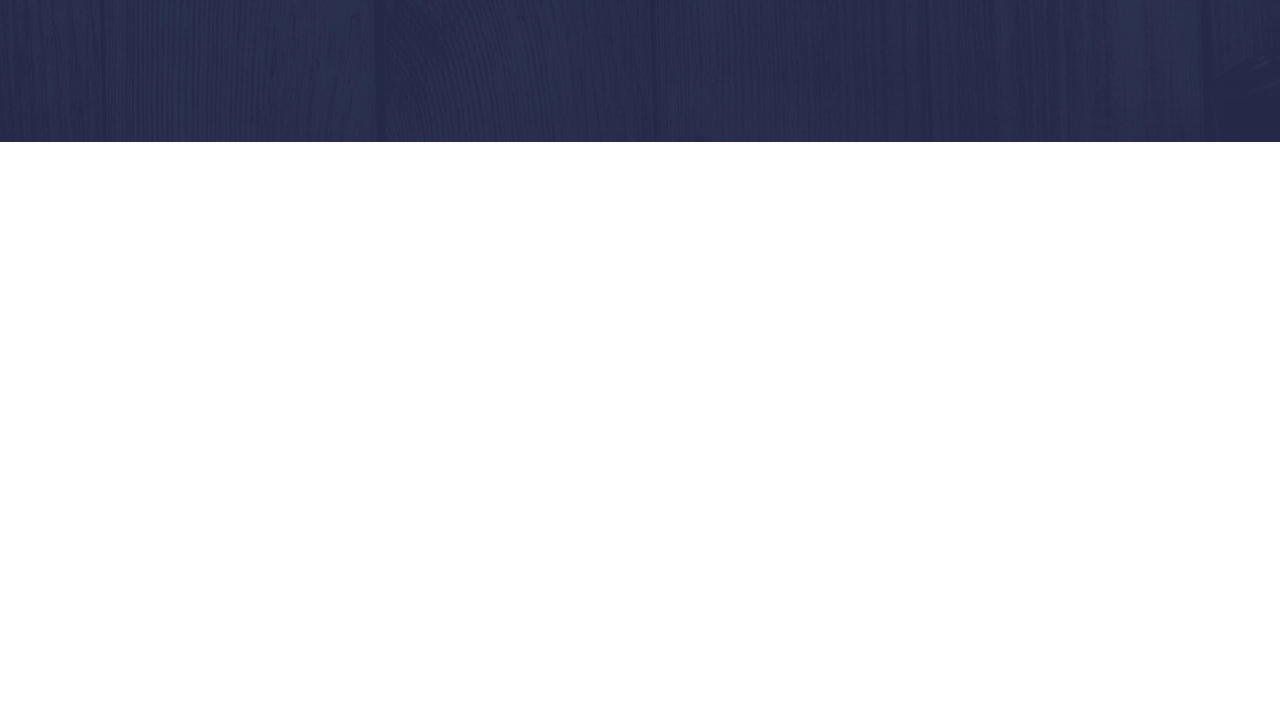
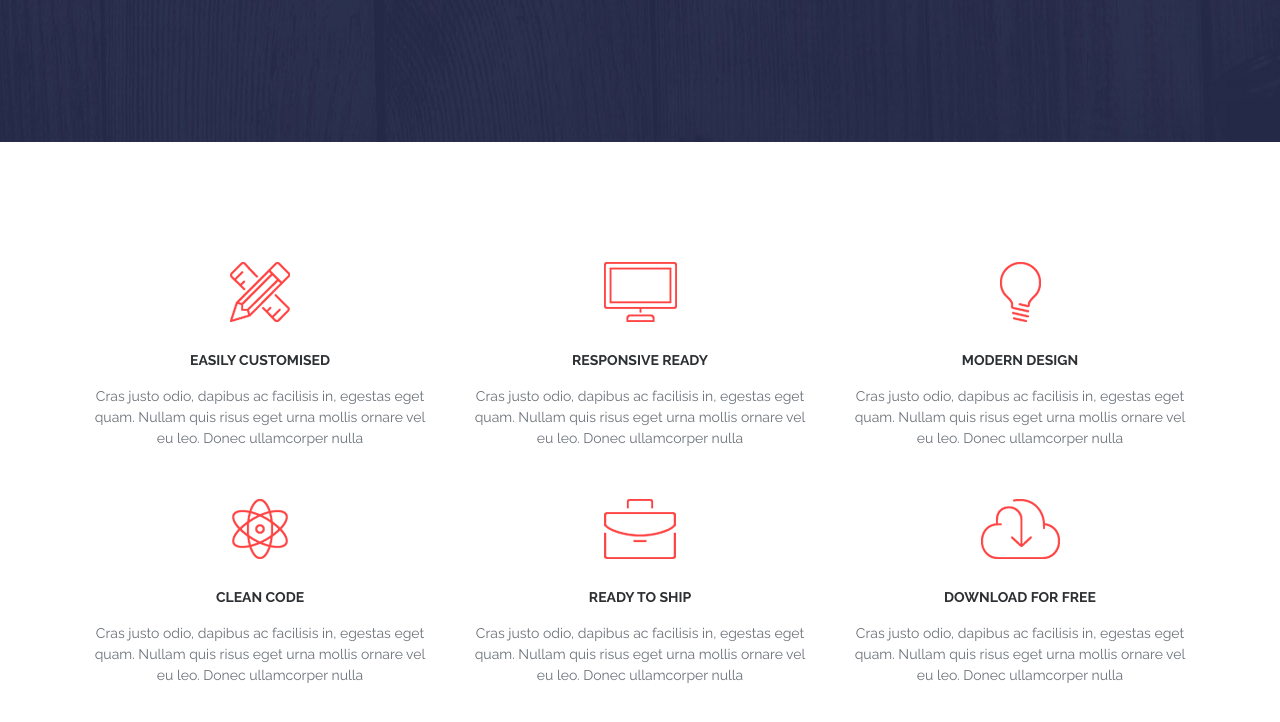
Before and after one commit to Krgzv/activebox, a plain HTML site: page index.html in a window 1280 px wide. Shown: the part 608-1330 px from the top of the page. Before the commit the page ends 800 px from the top, so only its background shows below. Drawn offline with nearby package versions, Linux system fonts and the light colour scheme.

Commit message:
done features

```diff
--- a/index.html
+++ b/index.html
@@ -29,6 +29,7 @@
                 </div>
             </div>
         </header>
+
         <!-- intro -->
         <div class="intro">
             <div class="container">
@@ -43,5 +44,64 @@
             </div>
         </div>
 
+        <!--features-->
+        <div class="container">
+            <div class="features">
+                <div class="features__item">
+                    <img class="features__icon" src="./img/features/feature-1.png" alt="" />
+                    <h4 class="features__title">Easily Customised</h4>
+                    <div class="features__text">
+                        Cras justo odio, dapibus ac facilisis in, egestas eget quam. Nullam quis
+                        risus eget urna mollis ornare vel eu leo. Donec ullamcorper nulla
+                    </div>
+                </div>
+
+                <div class="features__item">
+                    <img class="features__icon" src="./img/features/feature-2.png" alt="" />
+                    <h4 class="features__title">Responsive REady</h4>
+                    <div class="features__text">
+                        Cras justo odio, dapibus ac facilisis in, egestas eget quam. Nullam quis
+                        risus eget urna mollis ornare vel eu leo. Donec ullamcorper nulla
+                    </div>
+                </div>
+
+                <div class="features__item">
+                    <img class="features__icon" src="./img/features/feature-3.png" alt="" />
+                    <h4 class="features__title">Modern Design</h4>
+                    <div class="features__text">
+                        Cras justo odio, dapibus ac facilisis in, egestas eget quam. Nullam quis
+                        risus eget urna mollis ornare vel eu leo. Donec ullamcorper nulla
+                    </div>
+                </div>
+
+                <div class="features__item">
+                    <img class="features__icon" src="./img/features/feature-4.png" alt="" />
+                    <h4 class="features__title">Clean Code</h4>
+                    <div class="features__text">
+                        Cras justo odio, dapibus ac facilisis in, egestas eget quam. Nullam quis
+                        risus eget urna mollis ornare vel eu leo. Donec ullamcorper nulla
+                    </div>
+                </div>
+
+                <div class="features__item">
+                    <img class="features__icon" src="./img/features/feature-5.png" alt="" />
+                    <h4 class="features__title">Ready to Ship</h4>
+                    <div class="features__text">
+                        Cras justo odio, dapibus ac facilisis in, egestas eget quam. Nullam quis
+                        risus eget urna mollis ornare vel eu leo. Donec ullamcorper nulla
+                    </div>
+                </div>
+
+                <div class="features__item">
+                    <img class="features__icon" src="./img/features/feature-6.png" alt="" />
+                    <h4 class="features__title">Download for Free</h4>
+                    <div class="features__text">
+                        Cras justo odio, dapibus ac facilisis in, egestas eget quam. Nullam quis
+                        risus eget urna mollis ornare vel eu leo. Donec ullamcorper nulla
+                    </div>
+                </div>
+
+            </div>
+        </div>
     </body>
 </html>
--- a/style.css
+++ b/style.css
@@ -143,3 +143,31 @@ p {
 .button:hover {
     background-color: #b62b2b;
 }
+
+.features {
+    display: flex;
+    margin: 95px 0;
+    flex-wrap: wrap;
+}
+.features__item {
+    width: 33.333333%;
+    text-align: center;
+    padding: 0 20px;
+    margin: 25px 0;
+}
+
+.features__title {
+    text-transform: uppercase;
+    font-size: 14px;
+    font-weight: 700;
+    margin: 25px 0 15px;
+    line-height: 1.5;
+    color: #2d3033;
+}
+
+.features__text {
+    font-size: 14px;
+    font-weight: 400;
+    line-height: 1.5;
+    color: #6c7279;
+}
```
